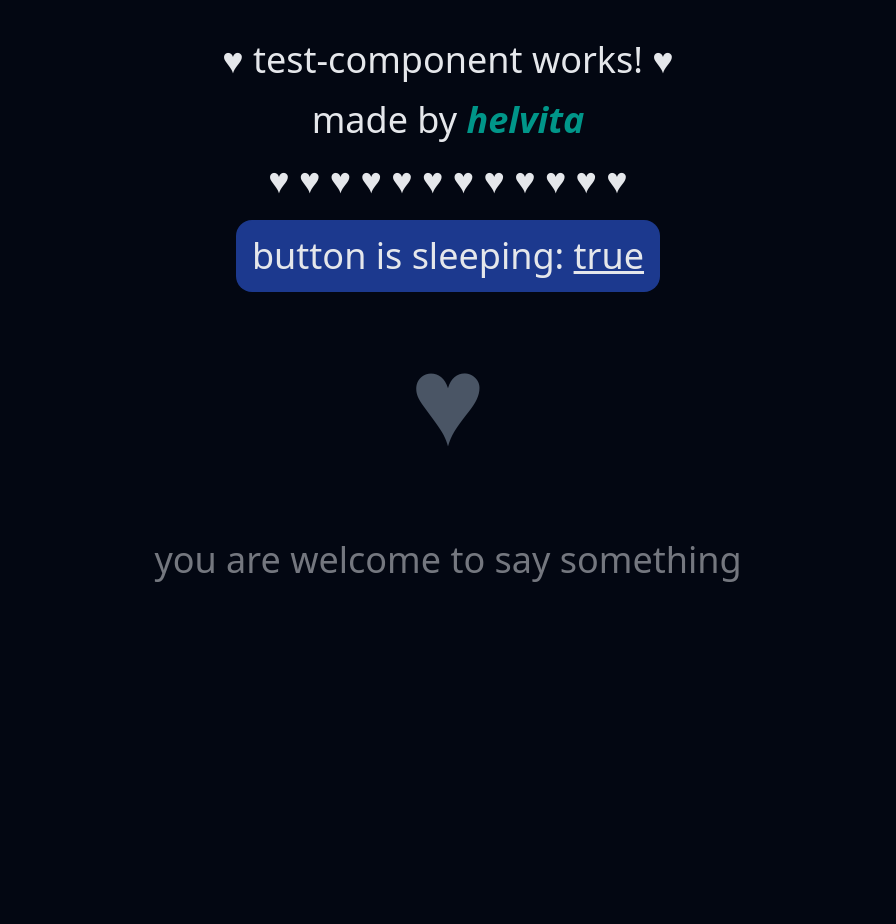
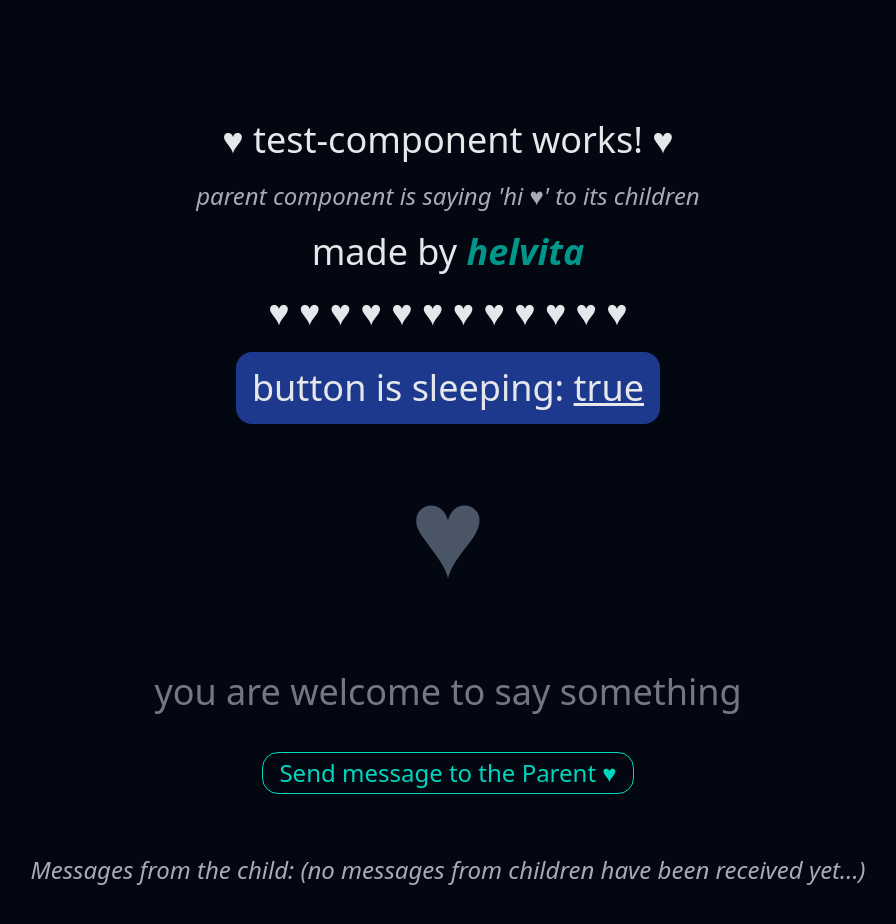
Before and after one commit to hellvita/angular-first-project, an Angular app: page / in a window 1280 px wide. Shown: the top 924 px of the page, without its empty margins (192-1088 px from the left). Before the commit the page ends 800 px from the top, so only its background shows below. Built offline with nearby package versions, Linux system fonts and the light colour scheme.

Commit message:
add example of transferring data among parent and child components

```diff
--- a/src/app/app.html
+++ b/src/app/app.html
@@ -1 +1,8 @@
-<app-test-component></app-test-component>
+<div class="flex flex-col justify-center items-center gap-5 p-20">
+  <app-test-component
+    [messageFromParent]="parentMessage"
+    (dataEmitter)="receiveDataFromChild($event)"
+  ></app-test-component>
+
+  <p class="text-gray-300/80 italic text-2xl">Messages from the child: {{ messageFromChildren }}</p>
+</div>
--- a/src/app/app.ts
+++ b/src/app/app.ts
@@ -10,4 +10,14 @@ import { TestComponent } from './components/test-component/test-component';
 })
 export class App {
   protected readonly title = signal('angular-first-app');
+
+  parentMessage: string = "parent component is saying 'hi ♥' to its children";
+
+  messageFromChildren: string = '(no messages from children have been received yet...)';
+
+  receiveDataFromChild(data: string) {
+    this.messageFromChildren = data
+      ? data
+      : '(no messages from children have been received yet...)';
+  }
 }
--- a/src/app/components/test-component/test-component.html
+++ b/src/app/components/test-component/test-component.html
@@ -1,5 +1,8 @@
-<section id="test-component" class="p-10 flex flex-col items-center gap-5 text-4xl text-gray-200">
+<section id="test-component" class="p-10 flex flex-col items-center gap-5">
   <p class="">♥ test-component works! ♥</p>
+
+  <p class="text-gray-300/80 italic text-2xl">{{ messageFromParent }}</p>
+
   <p>
     made by <span class="italic font-bold text-teal-600">{{ myName }}</span>
   </p>
@@ -20,12 +23,19 @@
     ♥
   </p>
 
-  <p class="text-2xl text-gray-300">{{ userName }}</p>
+  <p class="text-2xl text-gray-300">{{ message }}</p>
 
   <input
     type="text"
-    [(ngModel)]="userName"
+    [(ngModel)]="message"
     placeholder="you are welcome to say something"
     class="w-200 text-center p-5 outline-0 cursor-pointer hover:border hover:border-gray-500/50 rounded-2xl"
   />
+
+  <button
+    (click)="sendDataToParent()"
+    class="text-2xl border py-1 px-4 rounded-2xl text-teal-400 hover:bg-teal-600/20 cursor-pointer transition-colors duration-300"
+  >
+    Send message to the Parent ♥
+  </button>
 </section>
--- a/src/app/components/test-component/test-component.ts
+++ b/src/app/components/test-component/test-component.ts
@@ -1,5 +1,5 @@
 import { CommonModule } from '@angular/common';
-import { Component } from '@angular/core';
+import { Component, Input, Output, EventEmitter } from '@angular/core';
 import { FormsModule } from '@angular/forms';
 
 @Component({
@@ -9,9 +9,17 @@ import { FormsModule } from '@angular/forms';
   styleUrl: './test-component.css',
 })
 export class TestComponent {
+  @Input() messageFromParent: string = '(no messages from parent have been received yet...)';
+
+  @Output() dataEmitter = new EventEmitter<string>();
+
+  sendDataToParent() {
+    this.dataEmitter.emit(this.message);
+  }
+
   myName: string = 'helvita';
 
-  userName: string = '';
+  message: string = '';
 
   isEnabled: boolean = false;
 
--- a/src/index.html
+++ b/src/index.html
@@ -7,7 +7,7 @@
     <meta name="viewport" content="width=device-width, initial-scale=1" />
     <link rel="icon" type="image/x-icon" href="favicon.ico" />
   </head>
-  <body class="bg-gray-950 flex justify-center">
+  <body class="bg-gray-950 flex justify-center items-center text-4xl text-gray-200">
     <app-root></app-root>
   </body>
 </html>
```
